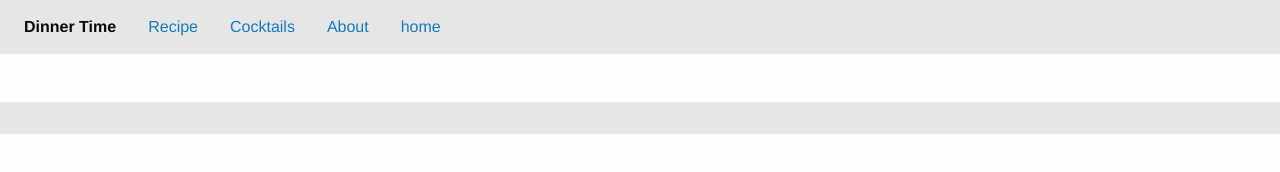
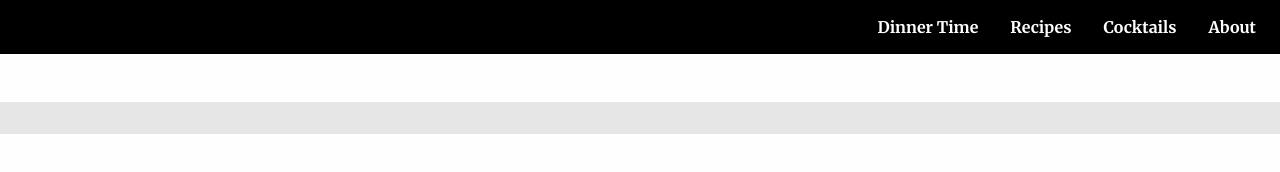
Before and after one commit to strinh747/Project1, a plain HTML site: page single.html in a window 1280 px wide. Drawn offline with nearby package versions, Linux system fonts and the light colour scheme; no server answers.

Commit message:
Applying styles

```diff
--- a/single.html
+++ b/single.html
@@ -4,24 +4,28 @@
     <meta charset="utf-8" />
     <meta http-equiv="x-ua-compatible" content="ie=edge">
     <meta name="viewport" content="width=device-width, initial-scale=1.0" />
+    <link href="https://fonts.googleapis.com/css2?family=Merriweather:wght@700;900&display=swap" rel="stylesheet">
     <title>Dinner Time</title>
     <link rel="stylesheet" href="https://cdn.jsdelivr.net/npm/foundation-sites@6.6.3/dist/css/foundation.min.css" integrity="sha256-ogmFxjqiTMnZhxCqVmcqTvjfe1Y/ec4WaRj/aQPvn+I=" crossorigin="anonymous">
-    <link href="https://cdnjs.cloudflare.com/ajax/libs/font-awesome/4.7.0/css/font-awesome.css" rel="stylesheet">
+    <link rel="stylesheet" type="text/css" href="style.css">
     <link rel="stylesheet" type="text/css" href="four-up-feature.css">
   </head>
 
   <body>
     <div class="top-bar">
-        <div class="top-bar-left">
-          <ul class="dropdown menu" data-dropdown-menu>
-            <li class="menu-text">Dinner Time</li>
-            <li><a href="recipe.html">Recipe</a></li>
-            <li><a href="cocktails.html">Cocktails</a></li>
-            <li><a href="about.html">About</a></li>
-            <li><a href="index.html">home</a></li>
-          </ul>
-        </div>
+      <div class="top-bar-right">
+        <ul class="dropdown menu" data-dropdown-menu>
+          <li class="menu-text-right">
+            <a href="index.html">Dinner Time</a>
+          </li>
+          <li><a href="recipe.html">Recipes</a></li>
+          <li><a href="cocktails.html">Cocktails</a></li>
+          <li><a href="about.html">About</a></li>
+
+        </ul>
       </div>
+      </div>
+    </div>
 
 
       <section class="four-up-feature">
--- a/single.js
+++ b/single.js
@@ -44,7 +44,7 @@ $(document).ready(function() {
             $("#title").append(recipeTitle,image,directions);
 
             jQuery.each(response.analyzedInstructions[0].steps, function( i, item ) {
-              var step = $("<li>").text(item.step);
+              var step = $("<li class='directions'>").text(item.step);
               $("#title").append(step);
             });
 
--- a/style.css
+++ b/style.css
@@ -7,7 +7,9 @@
 }
 li {
     background: black;
+    color: white;
 }
+
 a{
     color: white;
     font-family: 'Merriweather', serif;
```
